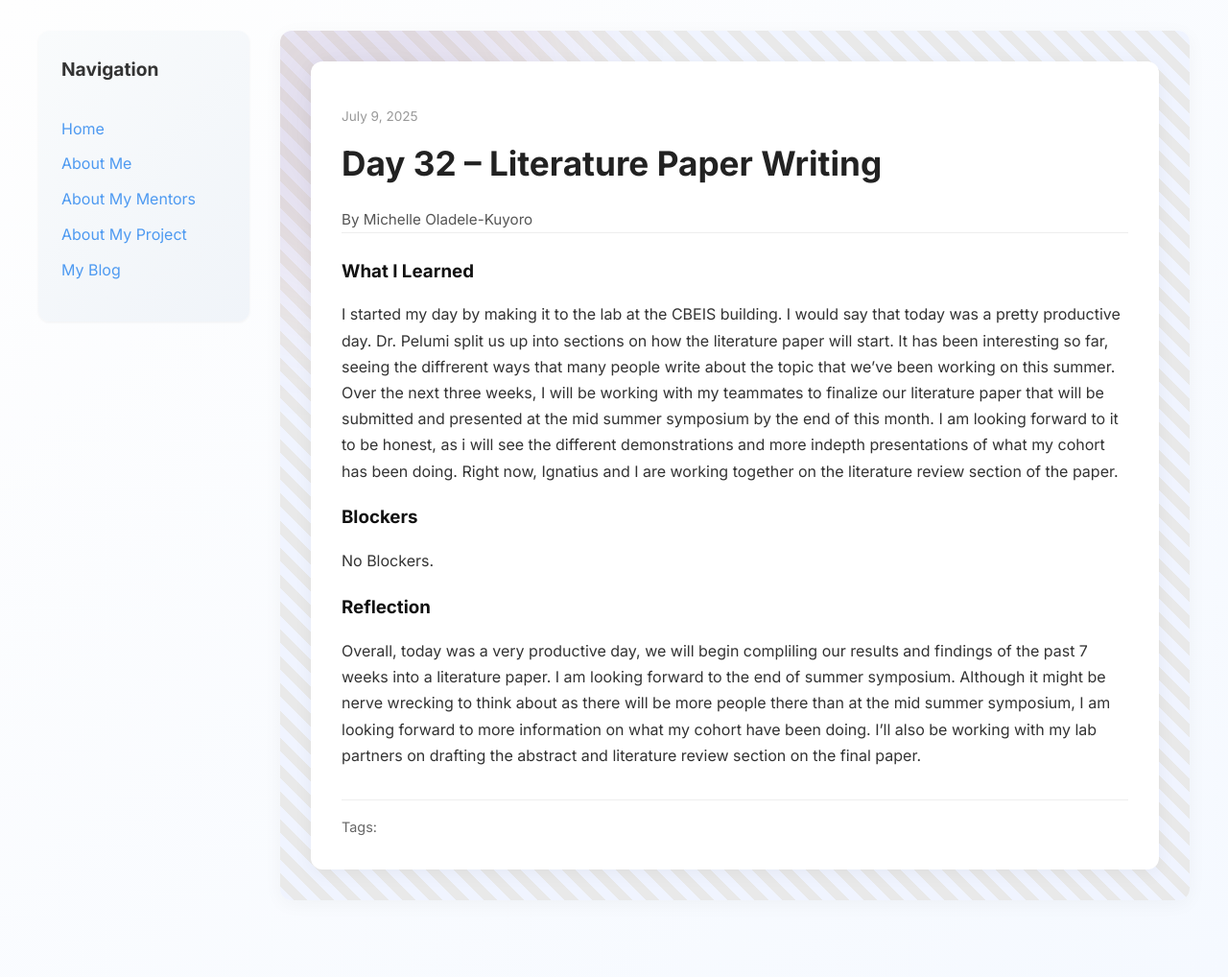
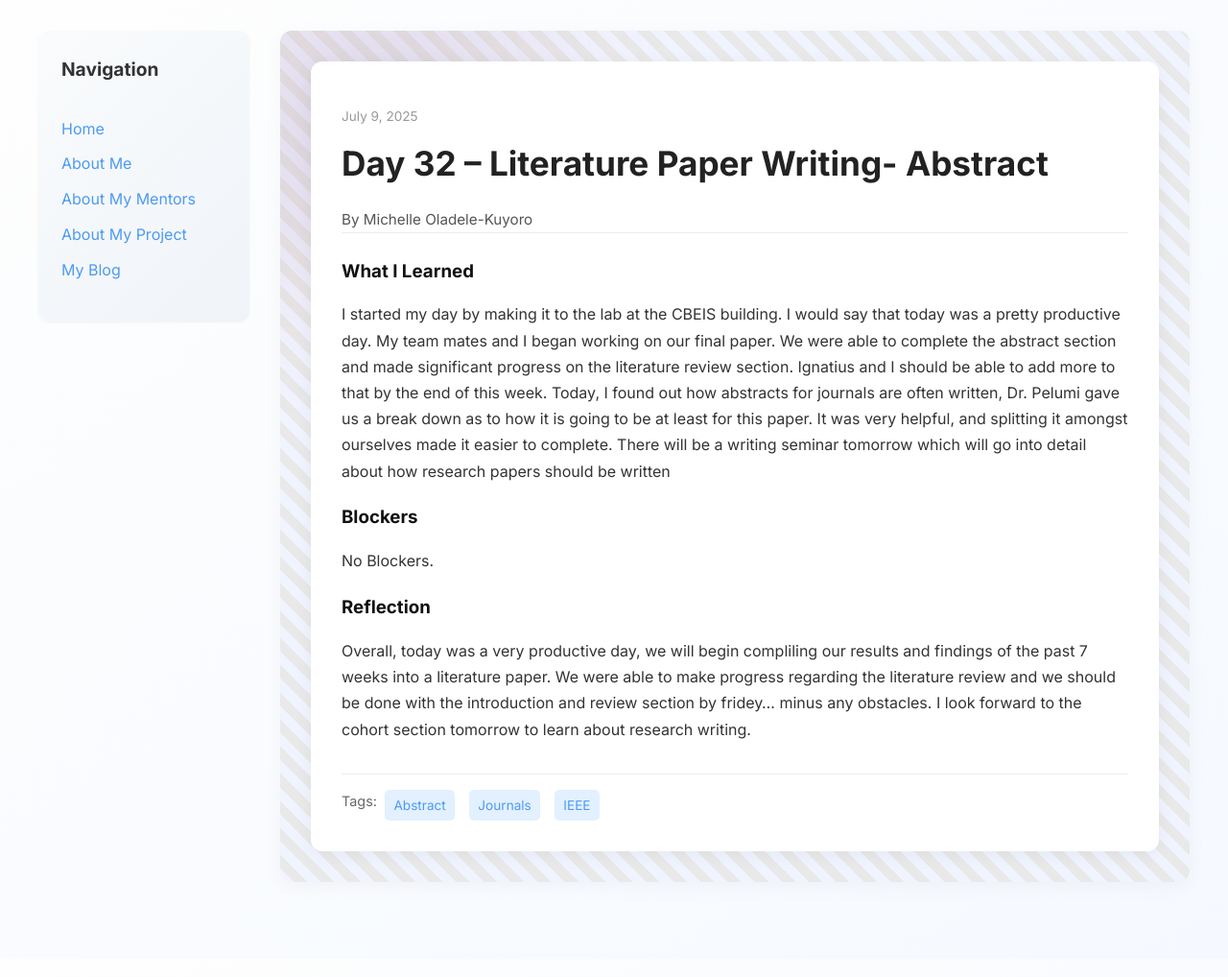
Before and after one commit to Miola585/Miola585.github.io, a Jekyll site: the page built from _posts/2025-07-09-day-32.md, in a window 1280 px wide. Shown: the whole page at 96% size. Built offline with Jekyll 4.4.1, drawn with Linux system fonts in a browser that asks for light colours.

Commit message:
Update 2025-07-09-day-32.md

```diff
--- a/_posts/2025-07-09-day-32.md
+++ b/_posts/2025-07-09-day-32.md
@@ -1,17 +1,17 @@
 ---
 layout: post
-title: "Day 32 – Literature Paper Writing"
+title: "Day 32 – Literature Paper Writing- Abstract"
 date: 2025-07-09
 author: Michelle Oladele-Kuyoro
 permalink: /day32.html
-tags: []
+tags: ["Abstract", "Journals", "IEEE"]
 
 what_i_learned: |
-  I started my day by making it to the lab at the CBEIS building. I would say that today was a pretty productive day. Dr. Pelumi split us up into sections on how the literature paper will start. It has been interesting so far, seeing the diffrerent ways that many people write about the topic that we've been working on this summer. Over the next three weeks, I will be working with my teammates to finalize our literature paper that will be submitted and presented at the mid summer symposium by the end of this month.  I am looking forward to it to be honest, as i will see the different demonstrations and more indepth presentations of what my cohort has been doing. Right now, Ignatius and I are working together on the literature review section of the paper.
+  I started my day by making it to the lab at the CBEIS building. I would say that today was a pretty productive day. My team mates and I began working on our final paper. We were able to complete the abstract section and made significant progress on the literature review section. Ignatius and I should be able to add more to that by the end of this week. Today, I found out how abstracts for journals are often written, Dr. Pelumi gave us a break down as to how it is going to be at least for this paper. It was very helpful, and splitting it amongst ourselves made it easier to complete. There will be a writing seminar tomorrow which will go into detail about how research papers should be written
 
 blockers: |
    No Blockers.
 
 reflection: |
-    Overall, today was a very productive day, we will begin compliling our results and findings of the past 7 weeks into a literature paper. I am looking forward to the end of summer symposium. Although it might be nerve wrecking to think about as there will be more people there than at the mid summer symposium, I am looking forward to more information on what my cohort have been doing. I'll also be working with my lab partners on drafting the abstract and literature review section on the final paper.
+    Overall, today was a very productive day, we will begin compliling our results and findings of the past 7 weeks into a literature paper. We were able to make progress regarding the literature review and we should be done with the introduction and review section by fridey... minus any obstacles. I look forward to the cohort section tomorrow to learn about research writing.
 ---
```
